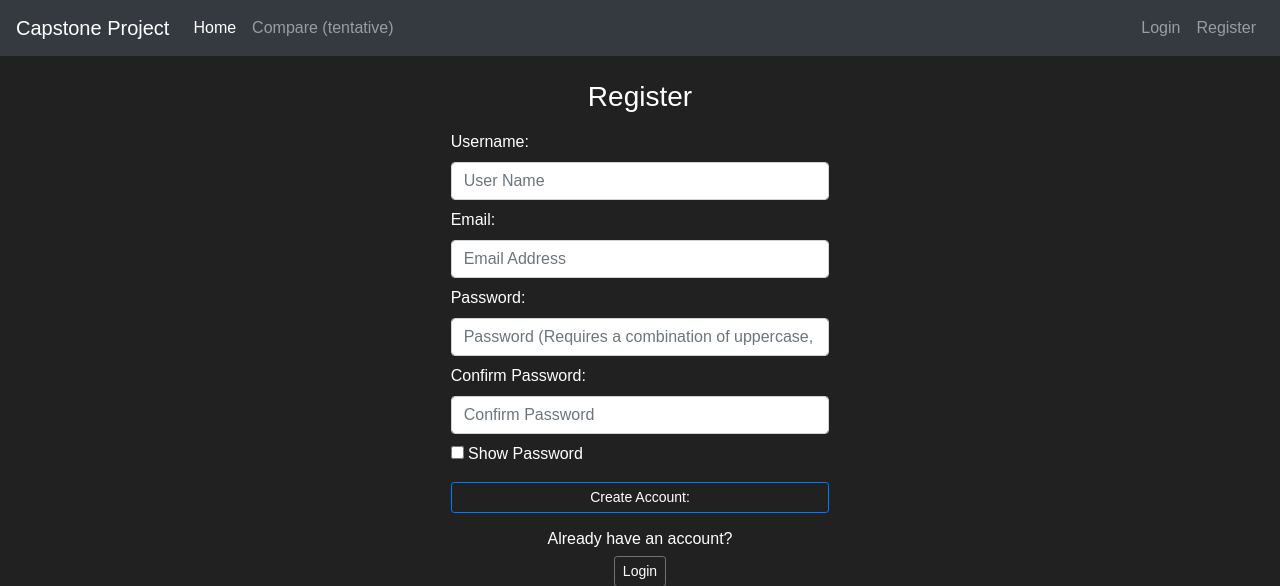
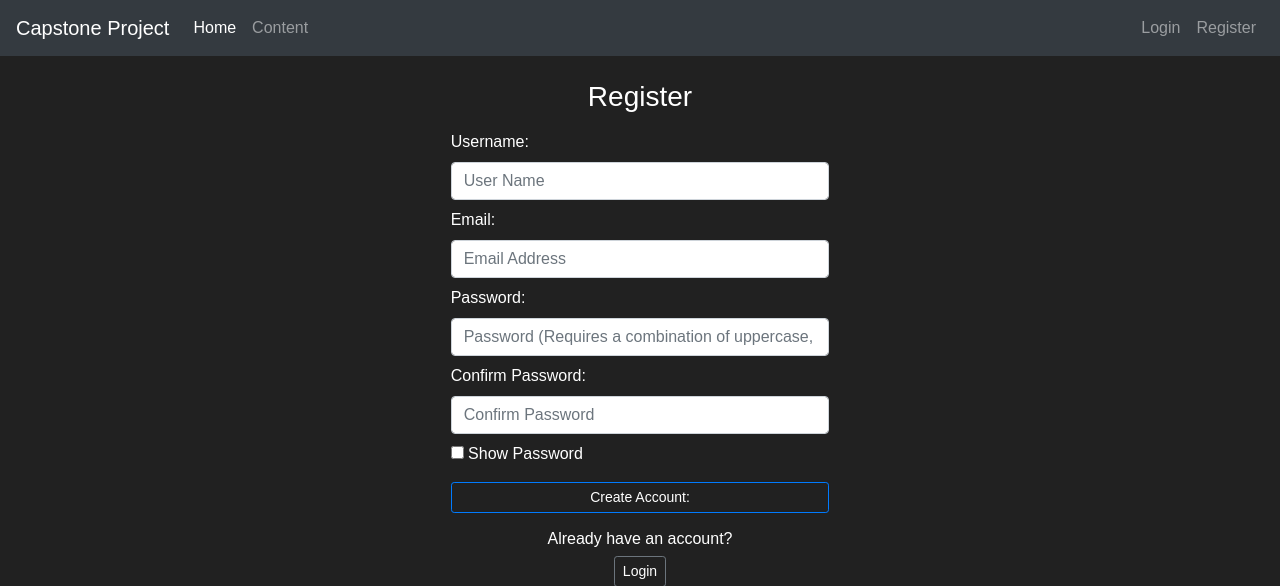
Before and after one commit to AlfredPaguio/Cross-E-commerce-Platform-Product-Evaluation-Web-Application-Capstone, a Flask app: page /register in a window 1280 px wide. Shown: the top 586 px of the page. Run offline with Flask 2, Linux system fonts and the light colour scheme.

Commit message:
changed dashboard -> content

```diff
--- a/webscraper/routes.py
+++ b/webscraper/routes.py
@@ -29,9 +29,9 @@ def home_page():
     return render_template('home.html')
 
 
-@app.route('/dashboard', methods=['GET', 'POST'])
+@app.route('/content', methods=['GET', 'POST'])
 @login_required
-def dashboard_page():
+def content_page():
     add_to_favorites_form = AddToFavoritesForm()
     remove_to_favorites_form = RemoveToFavoritesForm()
     replace_product_modal_form = ReplaceProductModalForm()
@@ -80,7 +80,7 @@ def dashboard_page():
 
                 if in_dict:
                     flash(f'This product is already on the view.', category='info')
-                    return redirect(url_for('dashboard_page'))
+                    return redirect(url_for('content_page'))
 
                 exists_in_current_user = db.session.query(ProductReferenceTable, ProductDetailsTable).filter(
                     ProductDetailsTable.product_link == input_link,
@@ -121,7 +121,7 @@ def dashboard_page():
                           category='info')
                     flash(f'Press the "Update" button if you want to update the product information',
                           category='info')
-                    return redirect(url_for('dashboard_page', ))
+                    return redirect(url_for('content_page', ))
 
                 # data not existing in current_user, but existing in other user
                 elif exist_in_database is not None:
@@ -163,7 +163,7 @@ def dashboard_page():
                           category='info')
                     flash(f'Press the "Update" button if you want to update the product information',
                           category='info')
-                    return redirect(url_for('dashboard_page'))
+                    return redirect(url_for('content_page'))
 
                 # data not existing in current_user, not existing in other users, run scraper
                 else:
@@ -182,7 +182,7 @@ def dashboard_page():
                         flash("Timed out: Waiting for target page to load took to long.",
                               category='danger')
                         scraper.driver.quit()
-                        return redirect(url_for('dashboard_page'))
+                        return redirect(url_for('content_page'))
                     finally:
                         if is_loaded:
                             time.sleep(3)
@@ -258,16 +258,16 @@ def dashboard_page():
                                 scraper.driver.quit()
 
                                 flash(f'Displaying product information from {what_hostname}', category='success')
-                                return redirect(url_for('dashboard_page'))
+                                return redirect(url_for('content_page'))
 
                             except AttributeError as e:
                                 print(f'Error: {e}')
                                 flash("Something went wrong.", category='danger')
                                 scraper.driver.quit()
-                                return redirect(url_for('dashboard_page'))
+                                return redirect(url_for('content_page'))
             else:
                 flash(f'This host: {what_hostname}, is not a link either from Shopee or Lazada.', category='danger')
-                return redirect(url_for('dashboard_page'))
+                return redirect(url_for('content_page'))
 
         # Update Product Logic
         if request.args.get("req") == "update_product":
@@ -293,7 +293,7 @@ def dashboard_page():
                     flash("Timed out: Waiting for target page to load took to long.",
                           category='danger')
                     scraper.driver.quit()
-                    return redirect(url_for('dashboard_page'))
+                    return redirect(url_for('content_page'))
                 finally:
                     if is_loaded:
                         time.sleep(3)
@@ -353,14 +353,14 @@ def dashboard_page():
 
                             flash(f"Product {product_on_database.product_name} successfully updated.",
                                   category='success')
-                            return redirect(url_for('dashboard_page'))
+                            return redirect(url_for('content_page'))
 
                         except AttributeError as e:  # TimeoutError
                             print(f'Error: {e}')
                             flash("Something went wrong.", category='danger')
                             db.session.rollback()  # nag ka error kaya rerevert yung data sa database or shit
                             scraper.driver.quit()
-                            return redirect(url_for('dashboard_page'))
+                            return redirect(url_for('content_page'))
 
         # Load Reviews Logic
         if request.args.get('req') == "load_reviews":
@@ -407,7 +407,7 @@ def dashboard_page():
                     flash("Timed out: Waiting for target page to load took to long.",
                           category='danger')
                     scraper.driver.quit()
-                    return redirect(url_for('dashboard_page'))
+                    return redirect(url_for('content_page'))
                 finally:
                     if reviews_loaded:
                         time.sleep(3)
@@ -455,7 +455,7 @@ def dashboard_page():
                             scraper.driver.quit()
 
                             flash(f"Reviews loaded successfully", category='success')
-                            return redirect(url_for('dashboard_page'))
+                            return redirect(url_for('content_page'))
                         except AttributeError as e:
                             if load_review_index == 0:
                                 session.pop('reviews_summary_1')
@@ -465,7 +465,7 @@ def dashboard_page():
                             print(f'Error: {e}')
                             flash("Something went wrong.", category='danger')
                             scraper.driver.quit()
-                            return redirect(url_for('dashboard_page'))
+                            return redirect(url_for('content_page'))
             else:
                 if load_review_index == 0:
                     for reviews in list_of_reviews:
@@ -481,7 +481,7 @@ def dashboard_page():
                     session['reviews_summary_2'] = review_summary
 
                 flash(f"Reviews loaded successfully", category='success')
-                return redirect(url_for('dashboard_page'))
+                return redirect(url_for('content_page'))
 
         # Update Reviews
         if request.args.get('req') == "update_reviews":
@@ -528,7 +528,7 @@ def dashboard_page():
                     flash("Timed out: Waiting for target page to load took to long.",
                           category='danger')
                     scraper.driver.quit()
-                    return redirect(url_for('dashboard_page'))
+                    return redirect(url_for('content_page'))
                 finally:
                     if reviews_loaded:
                         time.sleep(3)
@@ -578,7 +578,7 @@ def dashboard_page():
                             # Close headless browser and webdriver instance gracefully
                             scraper.driver.quit()
                             flash(f"Reviews updated successfully", category='success')
-                            return redirect(url_for('dashboard_page'))
+                            return redirect(url_for('content_page'))
                         except AttributeError as e:
                             if update_review_index == 0:
                                 session.pop('reviews_summary_1')
@@ -588,7 +588,7 @@ def dashboard_page():
                             print(f'Error: {e}')
                             flash("Something went wrong.", category='danger')
                             scraper.driver.quit()
-                            return redirect(url_for('dashboard_page'))
+                            return redirect(url_for('content_page'))
 
         # Load Recommended Products Logic
         if request.args.get("req") == "load_recommended_products":
@@ -598,7 +598,7 @@ def dashboard_page():
             if load_product_category_link == 'BreadCrumbList Empty':
                 flash(f"Something went wrong, can't load recommended products. "
                       f"Please check the original website instead", category='danger')
-                return redirect(url_for('dashboard_page'))
+                return redirect(url_for('content_page'))
             else:
                 url_helper = UrlHelper()
                 scraper = Webscraper()
@@ -619,7 +619,7 @@ def dashboard_page():
                     flash("Timed out: Waiting for target page to load took to long.",
                           category='danger')
                     scraper.driver.quit()
-                    return redirect(url_for('dashboard_page'))
+                    return redirect(url_for('content_page'))
                 finally:
                     time.sleep(3)
                     if recommended_products_loaded:
@@ -634,12 +634,12 @@ def dashboard_page():
 
                             scraper.driver.quit()
                             flash("Recommended products loaded successfully", category='success')
-                            return redirect(url_for('dashboard_page'))
+                            return redirect(url_for('content_page'))
                         except AttributeError as e:
                             print(f'Error: {e}')
                             flash("Something went wrong.", category='danger')
                             scraper.driver.quit()
-                            return redirect(url_for('dashboard_page'))
+                            return redirect(url_for('content_page'))
 
         # View Recommended Products Logic
         if request.args.get("req") == "view_recommended_product":
@@ -655,7 +655,7 @@ def dashboard_page():
 
             if in_dict:
                 flash(f'This product is already on the view.', category='info')
-                return redirect(url_for('dashboard_page'))
+                return redirect(url_for('content_page'))
 
             exists_in_current_user = db.session.query(ProductReferenceTable, ProductDetailsTable).filter(
                 ProductDetailsTable.product_link == input_link,
@@ -697,11 +697,11 @@ def dashboard_page():
                     session['list_of_products'][int(view_product_index)] = _product.get_details
 
                     flash(f"Replace success", category='success')
-                    return redirect(url_for('dashboard_page'))
+                    return redirect(url_for('content_page'))
                 else:
                     session['list_of_products'].append(_product.get_details)
                     flash(f'Showing {exists_in_current_user[1].product_name} on the view', category='success')
-                    return redirect(url_for('dashboard_page'))
+                    return redirect(url_for('content_page'))
 
             elif exist_in_database is not None:
 
@@ -741,11 +741,11 @@ def dashboard_page():
                     session['list_of_products'][int(view_product_index)] = _product.get_details
 
                     flash(f"Replace success", category='success')
-                    return redirect(url_for('dashboard_page'))
+                    return redirect(url_for('content_page'))
                 else:
                     session['list_of_products'].append(_product.get_details)
                     flash(f'Showing {exist_in_database[1].product_name} on the view', category='success')
-                    return redirect(url_for('dashboard_page'))
+                    return redirect(url_for('content_page'))
             else:
                 scraper = Webscraper()
                 scraper.land_first_page(input_link)
@@ -762,7 +762,7 @@ def dashboard_page():
                     flash("Timed out: Waiting for target page to load took to long.",
                           category='danger')
                     scraper.driver.quit()
-                    return redirect(url_for('dashboard_page'))
+                    return redirect(url_for('content_page'))
                 finally:
                     if is_loaded:
                         time.sleep(3)
@@ -840,17 +840,17 @@ def dashboard_page():
                                 session['list_of_products'][int(view_product_index)] = _product.get_details
 
                                 flash(f"Replace success", category='success')
-                                return redirect(url_for('dashboard_page'))
+                                return redirect(url_for('content_page'))
                             else:
                                 session['list_of_products'].append(_product.get_details)
                                 flash(f'Showing {prod_details.product_name} on the view', category='success')
-                                return redirect(url_for('dashboard_page'))
+                                return redirect(url_for('content_page'))
 
                         except AttributeError as e:
                             print(f'Error: {e}')
                             flash("Something went wrong.", category='danger')
                             scraper.driver.quit()
-                            return redirect(url_for('dashboard_page'))
+                            return redirect(url_for('content_page'))
 
         # Favorites Logic
         if request.args.get("req") == "fav":
@@ -865,12 +865,12 @@ def dashboard_page():
 
             if set_to_favorites[0].favorite == 1:
                 flash(f"{set_to_favorites[1].product_name} is already in the favorites!", category='info')
-                return redirect(url_for('dashboard_page'))
+                return redirect(url_for('content_page'))
             else:
                 # add to favorites
                 ProductReferenceTable.set_to_favorite(set_to_favorites[0])
                 flash(f"{set_to_favorites[1].product_name} successfully added to your favorites!", category='success')
-                return redirect(url_for('dashboard_page'))
+                return redirect(url_for('content_page'))
 
         # Remove Favorites Logic
         if request.args.get("req") == "remove":
@@ -887,7 +887,7 @@ def dashboard_page():
             ProductReferenceTable.remove_to_favorite(remove_to_favorites[0])
 
             flash(f"{remove_to_favorites[1].product_name} successfully removed to your favorites!", category='danger')
-            return redirect(url_for('dashboard_page'))
+            return redirect(url_for('content_page'))
 
         # Replace Logic
         if request.args.get("req") == "replace_item":
@@ -924,7 +924,7 @@ def dashboard_page():
 
                         if in_dict:
                             flash(f'This product is already on the view', category='info')
-                            return redirect(url_for('dashboard_page'))
+                            return redirect(url_for('content_page'))
 
                         if session['list_of_products']:
                             if int(replace_selected_item) == 0:
@@ -939,10 +939,10 @@ def dashboard_page():
                             session['list_of_products'][int(replace_selected_item)] = updated_product.get_details
 
                         flash(f"Replace success", category='success')
-                        return redirect(url_for('dashboard_page'))
+                        return redirect(url_for('content_page'))
                 else:
                     flash(f"Unable to swap item: Please select item to swap", category="danger")
-                    return redirect(url_for('dashboard_page'))
+                    return redirect(url_for('content_page'))
             else:
 
                 product = db.session.query(ProductReferenceTable, ProductDetailsTable).join(ProductDetailsTable).filter(
@@ -973,17 +973,17 @@ def dashboard_page():
 
                     if in_dict:
                         flash(f'This product is already on the view', category='info')
-                        return redirect(url_for('dashboard_page'))
+                        return redirect(url_for('content_page'))
 
                     session['list_of_products'].append(updated_product.get_details)
                     flash(f'Showing {product[1].product_name} on the view', category='success')
-                    return redirect(url_for('dashboard_page'))
+                    return redirect(url_for('content_page'))
 
         # Clear View Logic
         if request.args.get('req') == 'clear_product_view':
             session.pop('list_of_products')
             flash('Product view cleared!', category='success')
-            return redirect(url_for('dashboard_page'))
+            return redirect(url_for('content_page'))
 
     if request.method == 'GET':
         # ranks -- used sql statement
@@ -1062,7 +1062,7 @@ def dashboard_page():
                                                             "Replace Item" if len(
                                                                 session['list_of_products']) >= 2 else "Add product")
 
-        return render_template('dashboard.html',
+        return render_template('content.html',
                                list_of_products=session['list_of_products'],
                                add_to_favorites_form=add_to_favorites_form,
                                remove_to_favorites_form=remove_to_favorites_form,
@@ -1142,7 +1142,7 @@ def account_page():
 def register_page():
     register_form = RegisterForm()
     if current_user.is_authenticated:
-        return redirect(url_for('dashboard_page'))
+        return redirect(url_for('content_page'))
     # if registration is sucessful
     if register_form.validate_on_submit():
         policy = PasswordPolicy.from_names(
@@ -1166,7 +1166,7 @@ def register_page():
 
             login_user(user_to_create)
             flash(f'Registration Successful. You are now logged in as {user_to_create.username}', category='success')
-            return redirect(url_for('dashboard_page',
+            return redirect(url_for('content_page',
                                     page_of_list1=1,
                                     page_of_list2=1
                                     ))
@@ -1189,7 +1189,7 @@ def register_page():
 def login_page():
     login_form = LoginForm()
     if current_user.is_authenticated:
-        return redirect(url_for('dashboard_page'))
+        return redirect(url_for('content_page'))
 
     if login_form.validate_on_submit():
         attempted_user_login_username = User.query.filter_by(username=login_form.username.data).first()
@@ -1202,7 +1202,7 @@ def login_page():
                 login_user(attempted_user_login_username)
                 flash(f'Login Successful. You are now logged in as {attempted_user_login_username.username}',
                       category='success')
-                return redirect(url_for('dashboard_page',
+                return redirect(url_for('content_page',
                                         page_of_list1=1,
                                         page_of_list2=1))
 
@@ -1215,7 +1215,7 @@ def login_page():
                 login_user(attempted_user_login_email)
                 flash(f'Login Successful. You are now logged in as {attempted_user_login_email.username}',
                       category='success')
-                return redirect(url_for('dashboard_page',
+                return redirect(url_for('content_page',
                                         page_of_list1=1,
                                         page_of_list2=1))
 
@@ -1243,7 +1243,7 @@ def logout_page():
 def forgot_password_page():
     forgot_password_form = ForgotPasswordForm()
     if current_user.is_authenticated:
-        return redirect(url_for('dashboard_page'))
+        return redirect(url_for('content_page'))
     # if form submission is sucessful
     if forgot_password_form.validate_on_submit():
         registered_user = User.query.filter_by(username=forgot_password_form.username.data).first()
--- a/webscraper/templates/base.html
+++ b/webscraper/templates/base.html
@@ -27,7 +27,7 @@
                   <a class="nav-link" href="{{ url_for('home_page') }}">Home <span class="sr-only">(current)</span></a>
                </li>
                <li class="nav-item">
-                  <a class="nav-link" href="{{ url_for('dashboard_page') }}">Compare (tentative)</a>
+                  <a class="nav-link" href="{{ url_for('content_page') }}">Content</a>
                </li>
             </ul>
             {% if current_user.is_authenticated %}
--- a/webscraper/templates/home.html
+++ b/webscraper/templates/home.html
@@ -14,7 +14,7 @@
                     Start viewing your desired products from Shopee and Lazada on a single webpage!
                 </p>
                 <p><small class="font-weight-bold">*This webpage is for educational purposes only</small></p>
-                <a class="btn btn-outline-primary btn-sm" onclick="loading();" style="color:white;" href="{{ url_for('dashboard_page') }}">Get Started</a>
+                <a class="btn btn-outline-primary btn-sm" onclick="loading();" style="color:white;" href="{{ url_for('content_page') }}">Get Started</a>
             </div>
 
             <div class="col-sm-12 col-md-6 p-lg-4 d-none d-md-block" style="height:100px;">
--- a/webscraper/templates/includes/add_to_favorites_modal.html
+++ b/webscraper/templates/includes/add_to_favorites_modal.html
@@ -14,7 +14,7 @@
                 </h6>
             </div>
             <div class="modal-body">
-                <form action="/dashboard?req=fav" onsubmit="loading();" method="POST">
+                <form action="/content?req=fav" onsubmit="loading();" method="POST">
                     {{ add_to_favorites_form.hidden_tag() }}
                     <h6 class="text-center">
                         Are you sure you want to add this item to Favorites?
--- a/webscraper/templates/includes/clear_view_modal.html
+++ b/webscraper/templates/includes/clear_view_modal.html
@@ -14,7 +14,7 @@
                 </h6>
             </div>
             <div class="modal-body">
-                <form action="/dashboard?req=clear_product_view" onsubmit="loading();" method="POST">
+                <form action="/content?req=clear_product_view" onsubmit="loading();" method="POST">
                     {{ clear_product_view_form.hidden_tag() }}
                     <h6 class="text-center">
                         Are you sure you want to clear the products in the view?
--- a/webscraper/templates/includes/load_recommended_products_modal.html
+++ b/webscraper/templates/includes/load_recommended_products_modal.html
@@ -15,7 +15,7 @@
             </div>
 
             <div class="modal-body">
-                <form action="/dashboard?req=load_recommended_products"  onsubmit="loading();" method="POST">
+                <form action="/content?req=load_recommended_products"  onsubmit="loading();" method="POST">
                     {{ load_recommended_products_form.hidden_tag() }}
                     <h6 class="text-center">
                         Are you sure you want to load similar items for this product?
--- a/webscraper/templates/includes/load_reviews_modal.html
+++ b/webscraper/templates/includes/load_reviews_modal.html
@@ -15,7 +15,7 @@
             </div>
 
             <div class="modal-body">
-                <form action="/dashboard?req=load_reviews" onsubmit="loading();" method="POST">
+                <form action="/content?req=load_reviews" onsubmit="loading();" method="POST">
                     {{ load_reviews_form.hidden_tag() }}
                     <h6 class="text-center">
                         Are you sure you want to load reviews for this product?
--- a/webscraper/templates/includes/update_product_modal.html
+++ b/webscraper/templates/includes/update_product_modal.html
@@ -15,7 +15,7 @@
             </div>
             <div class="modal-body">
 
-                <form action="/dashboard?req=update_product"  onsubmit="loading();" method="POST">
+                <form action="/content?req=update_product"  onsubmit="loading();" method="POST">
                     {{ update_product_modal_form.hidden_tag() }}
                     <h6 class="text-center">
                         Are you sure you want to update this product?
--- a/webscraper/templates/includes/update_reviews_modal.html
+++ b/webscraper/templates/includes/update_reviews_modal.html
@@ -15,7 +15,7 @@
             </div>
 
             <div class="modal-body">
-                <form action="/dashboard?req=update_reviews"  onsubmit="loading();" method="POST">
+                <form action="/content?req=update_reviews"  onsubmit="loading();" method="POST">
                     {{ update_reviews_form.hidden_tag() }}
                     <h6 class="text-center">
                         Are you sure you want to update reviews for this product?
--- a/webscraper/templates/includes/view_product_modal_1.html
+++ b/webscraper/templates/includes/view_product_modal_1.html
@@ -13,7 +13,7 @@
             </h5>
          </div>
          <div class="modal-body">
-            <form action="/dashboard?req=view_recommended_product" onsubmit="loading();" method="POST">
+            <form action="/content?req=view_recommended_product" onsubmit="loading();" method="POST">
                {{ view_recommended_products_form.hidden_tag() }}
                {% if list_of_products|length > 1 %}
                <h6 class="text-center mb-3">
--- a/webscraper/templates/includes/view_product_modal_2.html
+++ b/webscraper/templates/includes/view_product_modal_2.html
@@ -13,7 +13,7 @@
             </h5>
          </div>
          <div class="modal-body">
-            <form action="/dashboard?req=view_recommended_product" onsubmit="loading();" method="POST">
+            <form action="/content?req=view_recommended_product" onsubmit="loading();" method="POST">
                {{ view_recommended_products_form.hidden_tag() }}
                {% if list_of_products|length > 1 %}
                <h6 class="text-center mb-3">
```
Also changed, not shown: webscraper/templates/content.html (renamed from webscraper/templates/dashboard.html, +5 -5 lines), webscraper/rewrite_db3.db, 1 other file.
